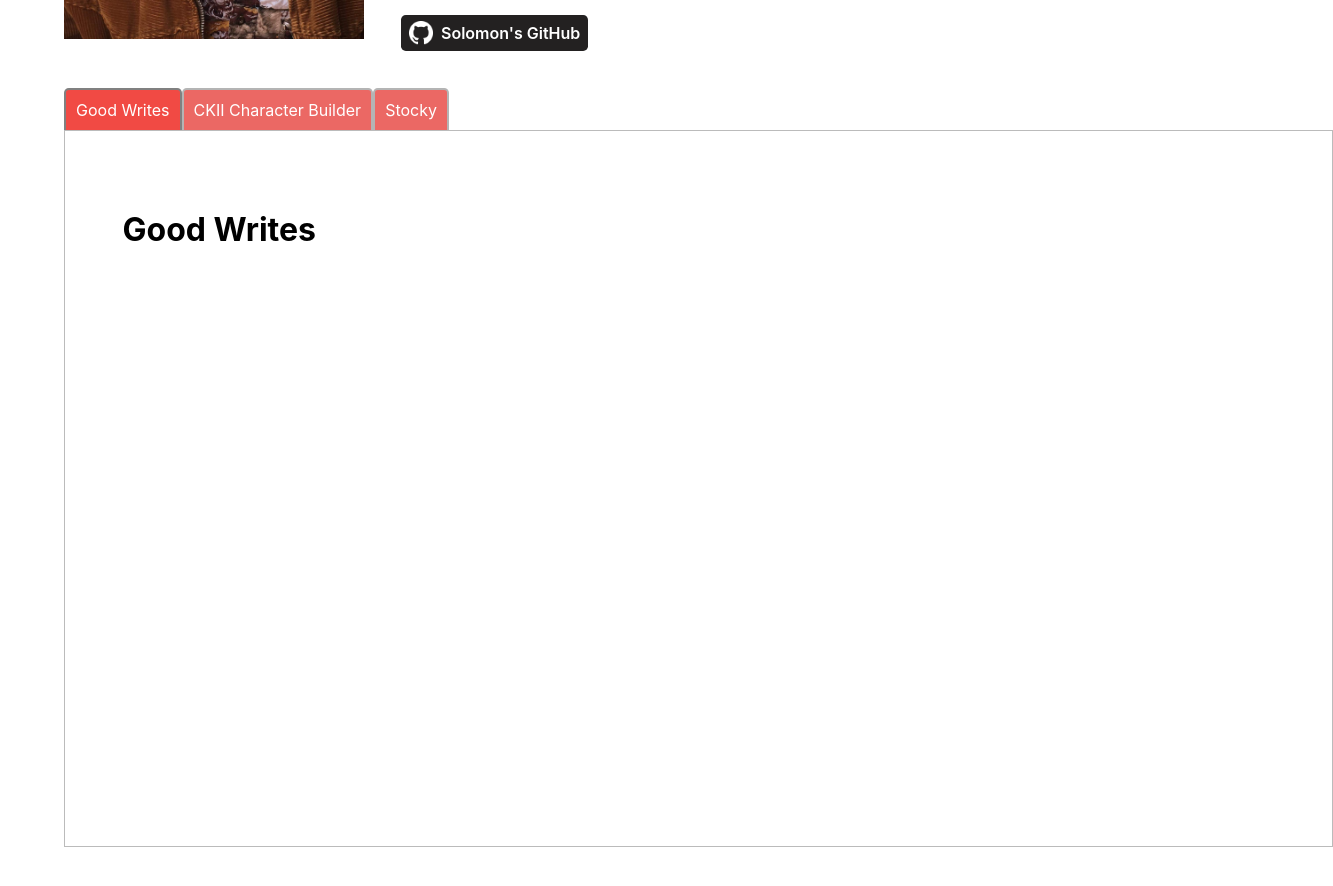
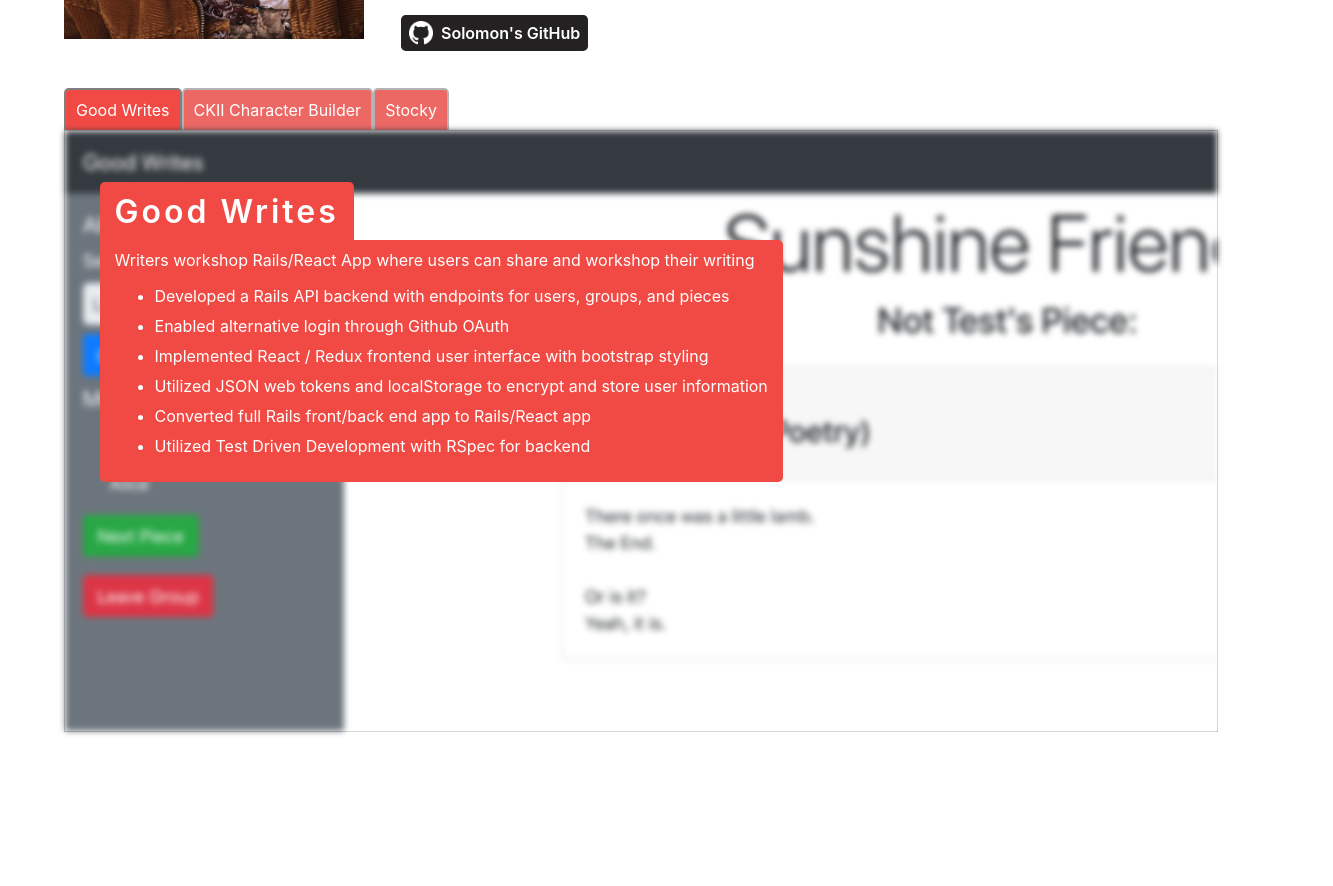
Before and after one commit to SolomonRFeldman/solomon-r-feldman-portfolio, a React (Create React App) app: page / in a window 1280 px wide. Shown: the part 480-1366 px from the top of the page, 1333 px wide, since content can reach past the window. After the commit the page ends 1276 px from the top, so only its background shows below. Built offline with nearby package versions, Linux system fonts and the light colour scheme.

Commit message:
adds project descriptions

```diff
--- a/src/components/Project/Project.css
+++ b/src/components/Project/Project.css
@@ -1,8 +1,63 @@
 .Project {
-  padding: 5%;
   width: 100%;
   height: 600px;
   border-color: #bbb;
   border-width: 1px;
   border-style: solid;
+  display: grid;
+  grid-template-columns: 3% auto 3%;
+  grid-template-rows: 5% auto 5%;
 }
+
+.Project-background {
+  height: 600px;
+  filter: blur(3px);
+  grid-column-start: 1;
+  grid-column-end: 4;
+  grid-row-start: 1;
+  grid-row-end: 4;
+  overflow: hidden;
+}
+
+.Project-body {
+  grid-column-start: 2;
+  grid-column-end: 3;
+  grid-row-start: 2;
+  grid-row-end: 3;
+  z-index: 1;
+}
+
+.Project-name {
+  font-weight: 600;
+  font-size: 2rem;
+  letter-spacing: 3px;
+  background-color: rgb(241, 74, 68);
+  color: #fff;
+  border-radius: 0.3rem;
+  border-bottom-right-radius: 0px;
+  border-bottom-left-radius: 0px;
+  width: fit-content;
+  padding-top: 10px;
+  padding-bottom: 10px;
+  padding-left: 15px;
+  padding-right: 15px;
+  margin-bottom: -1px;
+}
+
+.Project-text {
+  padding-top: 10px;
+  padding-bottom: 10px;
+  padding-left: 15px;
+  padding-right: 15px;
+  background-color: rgb(241, 74, 68);
+  color: #fff;
+  border-radius: 0.3rem;
+  border-top-left-radius: 0px;
+  width: fit-content;
+  margin-top: 0px;
+}
+
+.Project-bullet {
+  margin-top: 10px;
+  margin-bottom: 10px;
+}
--- a/src/components/Project/Project.jsx
+++ b/src/components/Project/Project.jsx
@@ -4,7 +4,16 @@ import './Project.css'
 export default function Project({project}) {
   return(
     <div className='Project'>
-      <h1>{project.name}</h1>
+      <div className='Project-background'>
+        <img height='600px' src={project.background}></img>
+      </div>
+      <div className='Project-body'>
+        <h1 className='Project-name'>{project.name}</h1>
+        <p className='Project-text'>
+          {project.description}
+          <ul className='Project-bullet-list'>{project.bullets.map(bullet => <li className='Project-bullet'>{bullet}</li>)}</ul>
+        </p>
+      </div>
     </div>
   )
 }
```
